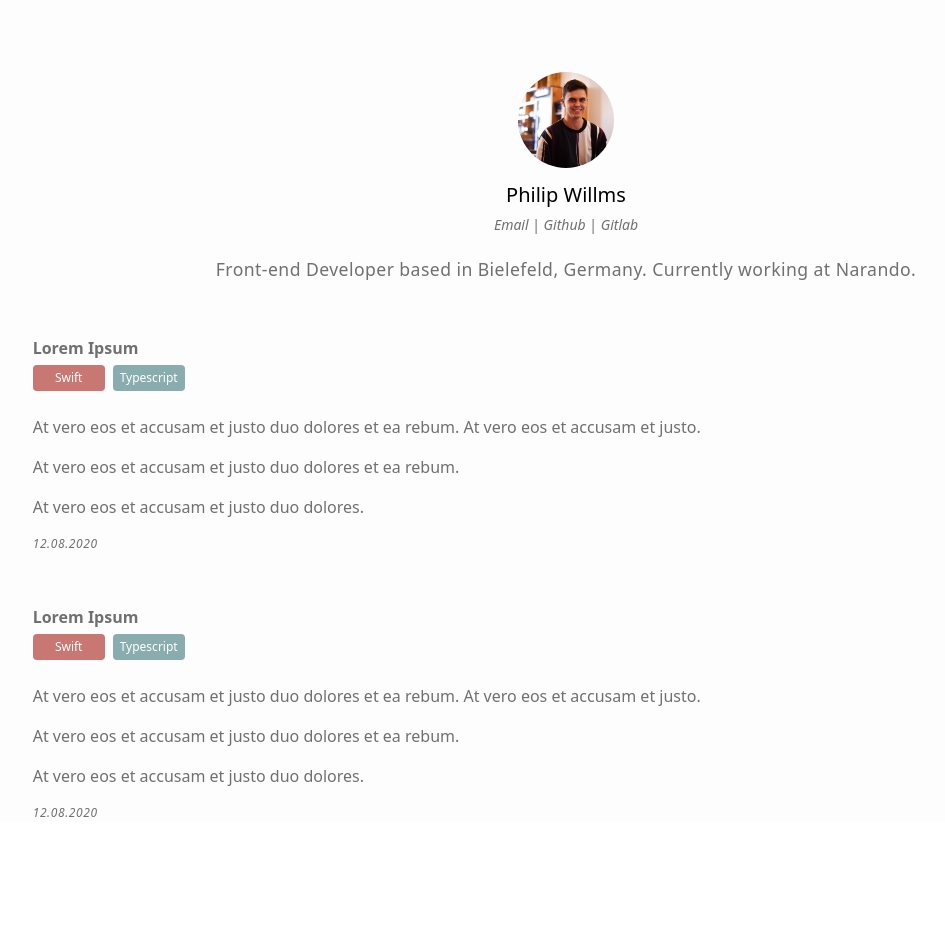
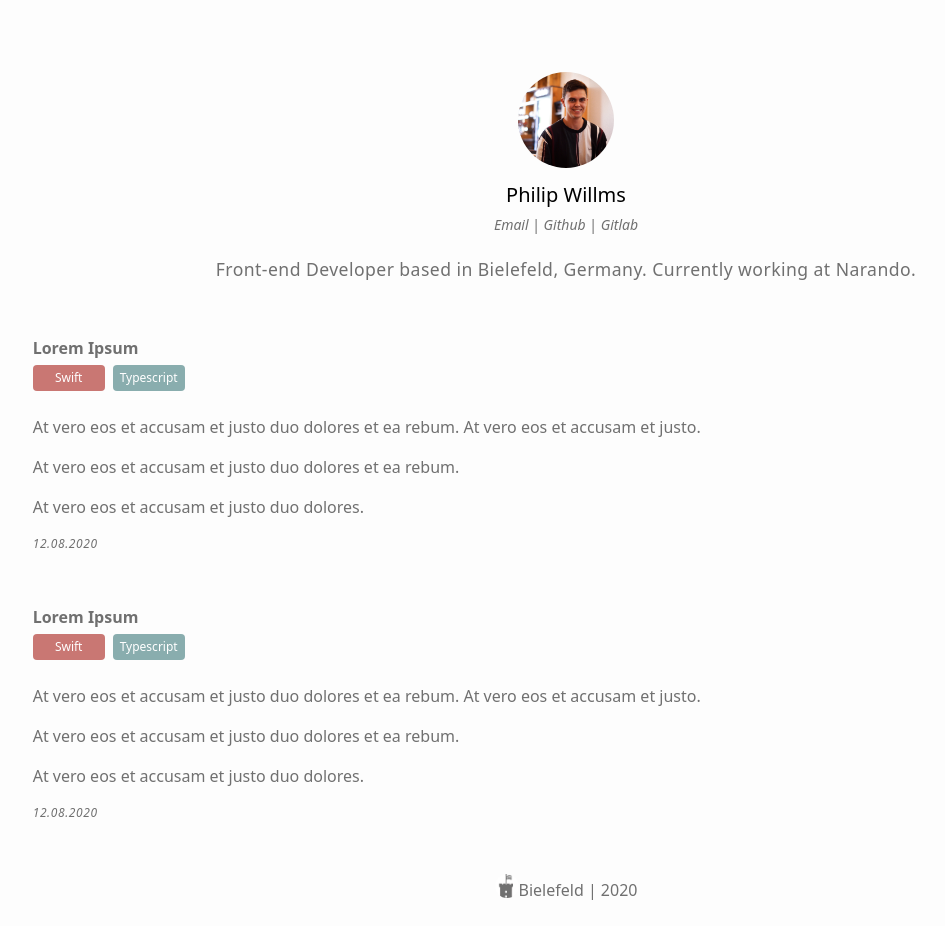
Before and after one commit to PhilipWillms/philipwillms.de, a Gatsby site: page / in a window 1280 px wide. Shown: the whole page, without its empty margins (74-1019 px from the left). Before the commit the page ends 822 px from the top, so only its background shows below. Built offline with nearby package versions, Linux system fonts and the light colour scheme; Gatsby itself is replaced by a stand-in of ours.

Commit message:
[footer] add footer component

```diff
--- /dev/null
+++ b/src/components/footer.jsx
@@ -0,0 +1,15 @@
+import React from "react"
+import Img from "gatsby-image"
+
+export const Footer = props => (
+  <div className="flex column items-center h-20  mt-8 w-full justify-center">
+    <Img
+      title="Product image"
+      className="rounded-full w-6 h-6 mb-2"
+      fluid={props.bielefeld.childImageSharp.fluid}
+    />
+    <p className="text-gray-400 font-normal">
+      Bielefeld | {new Date().getFullYear()}
+    </p>
+  </div>
+)
--- a/src/pages/index.jsx
+++ b/src/pages/index.jsx
@@ -1,8 +1,10 @@
-import React from "react";
-import { graphql } from "gatsby";
-import { Description } from "../components/description";
-import { Project } from "../components/project";
-import Projects from "../markdown-pages/project.yaml";
+import React from "react"
+import { graphql } from "gatsby"
+
+import { Description } from "../components/description"
+import { Project } from "../components/project"
+import { Footer } from "../components/footer"
+import Projects from "../markdown-pages/project.yaml"
 
 const IndexPage = props => (
   <div className="flex flex-col items-center bg-gray-100">
@@ -11,18 +13,26 @@ const IndexPage = props => (
       headerImage={props.data.headerImage}
     />
     {Projects.map((project, index) => {
-      return <Project key={index} projectData={project} />;
+      return <Project key={index} projectData={project} />
     })}
+    <Footer bielefeld={props.data.bielefeld} />
   </div>
-);
+)
 
-export default IndexPage;
+export default IndexPage
 
 export const pageQuery = graphql`
   query {
     headerImage: file(relativePath: { eq: "PW.jpg" }) {
       childImageSharp {
         fluid(maxWidth: 300) {
+          ...GatsbyImageSharpFluid
+        }
+      }
+    }
+    bielefeld: file(relativePath: { eq: "bielefeld.jpg" }) {
+      childImageSharp {
+        fluid(maxWidth: 100) {
           ...GatsbyImageSharpFluid
         }
       }
@@ -34,4 +44,4 @@ export const pageQuery = graphql`
       }
     }
   }
-`;
+`
```
Also changed, not shown: src/images/bielefeld.jpg (added).
